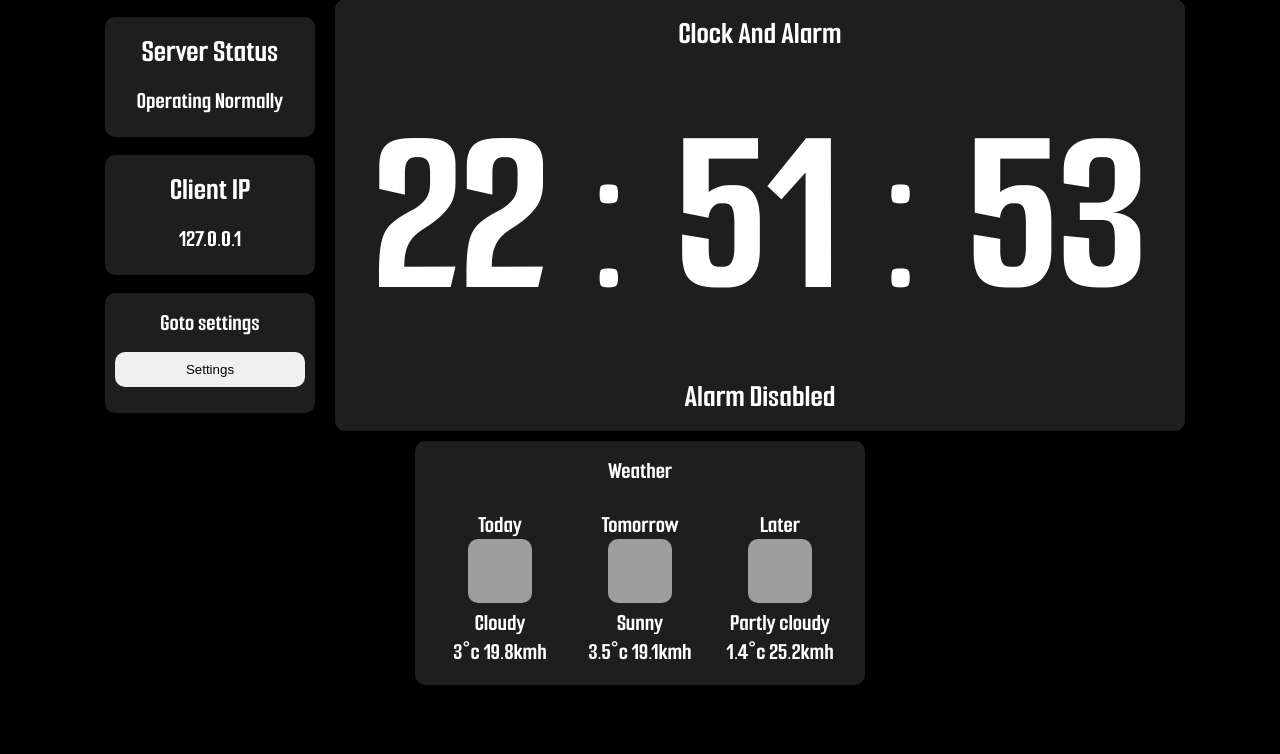
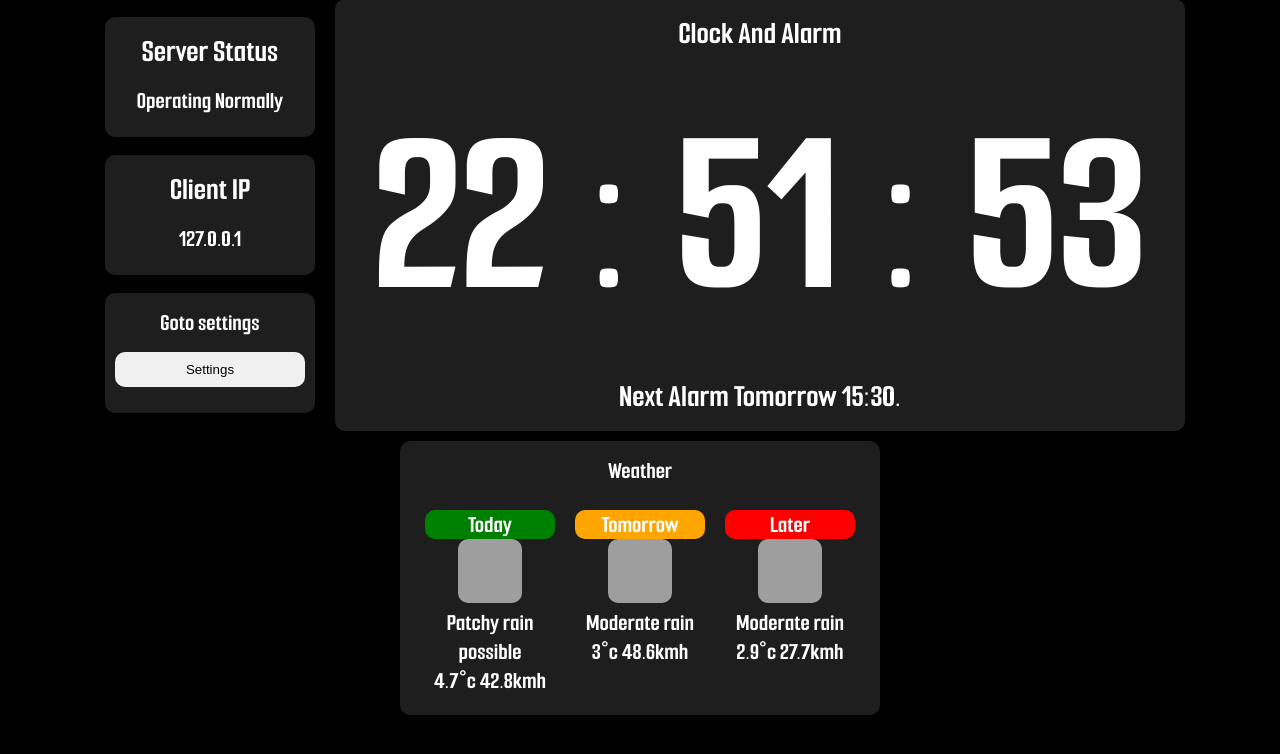
Before and after one commit to themodgamer/alarmclockwebserver, a Node server app: page / in a window 1280 px wide. Shown: the part 16-770 px from the top of the page. Run offline with Node 20, Linux system fonts and the light colour scheme; grey boxes are pictures that could not be loaded.

Commit message:
bruh upgrades

```diff
--- a/inputs/index.json
+++ b/inputs/index.json
@@ -1 +1 @@
-{"title":"Alarm Clock Site","message":"Hello there!","buttontext":"Hello there","timetitle":"Clock And Alarm","exampletime":"24:60:60","examplesubclocktime":"Next Alarm Tomorrow 07:00.","servertitle":"Server Status","server":"Operating Normally","settingstitle":"Goto settings","buttonsettingsaction":"./settings","buttonsettingstext":"Settings","clientiptitle":"Client IP","clientip":"172.25.112.1","weathertitle":"Weather","weatherdaytitles":["Today","Tomorrow","Later"],"weathersrc":["//cdn.weatherapi.com/weather/64x64/day/119.png","//cdn.weatherapi.com/weather/64x64/day/113.png","//cdn.weatherapi.com/weather/64x64/day/116.png"],"weathertoptext":["Cloudy","Sunny","Partly cloudy"],"weatherbottomtext":["3°c  19.8kmh","3.5°c  19.1kmh","1.4°c  25.2kmh"],"_locals":{}}
+{"title":"Alarm Clock Site","message":"Hello there!","buttontext":"Hello there","timetitle":"Clock And Alarm","exampletime":"24:60:60","examplesubclocktime":"Next Alarm Tomorrow 07:00.","servertitle":"Server Status","server":"Operating Normally","settingstitle":"Goto settings","buttonsettingsaction":"./settings","buttonsettingstext":"Settings","clientiptitle":"Client IP","clientip":"172.25.112.1","weathertitle":"Weather","weatherdaytitles":["Today","Tomorrow","Later"],"weathersrc":["//cdn.weatherapi.com/weather/64x64/day/176.png","//cdn.weatherapi.com/weather/64x64/day/302.png","//cdn.weatherapi.com/weather/64x64/day/302.png"],"weathertoptext":["Patchy rain possible","Moderate rain","Moderate rain"],"weatherbottomtext":["4.7°c  42.8kmh","3°c  48.6kmh","2.9°c  27.7kmh"],"weatherdaycolor":["green","orange","red"],"_locals":{}}
--- a/inputs/settings.json
+++ b/inputs/settings.json
@@ -1 +1 @@
-{"title":"Settings","hometitle":"Goto Home","buttonhomeaction":"./","buttonhometext":"Back","daysinweek":["Monday","Tuesday","Wednesday","Thursday","Friday","Saturday","Sunday"],"daysactive":["on","on","on","on","on","on","on"],"daysvalue":["15:30","07:00","14:32","13:45","07:00","07:00","07:00"],"savetitle":"Save Settings","savebuttontext":"Save","settingssaveaction":"./settingsupdate","_locals":{}}
+{"title":"Settings","hometitle":"Goto Home","buttonhomeaction":"./","buttonhometext":"Back","daysinweek":["Monday","Tuesday","Wednesday","Thursday","Friday","Saturday","Sunday"],"daysactive":["on","on","on","on","on","on","on"],"daysvalue":["15:30","07:00","14:32","13:45","07:00","07:00","23:55"],"savetitle":"Save Settings","savebuttontext":"Save","settingssaveaction":"./settingsupdate","_locals":{}}
--- a/main.js
+++ b/main.js
@@ -13,7 +13,7 @@ const fs = require('fs');
 
 function refreshweather() {
     setTimeout(refreshweather,1800000)
-    https.get('https://api.weatherapi.com/v1/forecast.json?key=8c048176fc0d405e80192210221403&q=Bodo&alerts=yes&days=3',res => {
+    https.get('https://api.weatherapi.com/v1/forecast.json?key=8c048176fc0d405e80192210221403&q=Sortland&alerts=yes&days=3',res => {
         let data = [];
         res.on('data', chunk => {
             data.push(chunk)
@@ -46,16 +46,16 @@ app.get('/', function (req, res) {
     var renderinput = require('./inputs/index.json')
     var settings = require('./inputs/settings.json');
     var date_ob = new Date();
-    thattime = new Date("2022-01-01T" + settings.daysvalue[date_ob.getDay()-1] + ":00")
+    thattime = new Date("2022-01-01T" + settings.daysvalue[date_ob.getDay()] + ":00")
     var selectedTime = "Alarm Disabled"
-    if (thattime.getHours() < date_ob.getHours()) {
+    if (thattime.getHours().toString() < date_ob.getHours().toString()) { //REDO all of this code idk what it is doing anymore
         selectedTime = "Alarm Disabled Tomorrow"
         if (settings.daysactive[date_ob.getDay()] == "on") {
             selectedTime = "Next Alarm Tomorrow " + settings.daysvalue[date_ob.getDay()] + ".";
         }
     } else {
-        if (settings.daysactive[date_ob.getDay()-1] == "on") {
-            selectedTime = "Next Alarm " + settings.daysvalue[date_ob.getDay()-1] + ".";
+        if (settings.daysactive[date_ob.getDay()] == "on") {
+            selectedTime = "Next Alarm " + settings.daysvalue[date_ob.getDay()] + ".";
         }
     }
     renderinput.examplesubclocktime = selectedTime;
--- a/site/main.css
+++ b/site/main.css
@@ -115,6 +115,6 @@ h1:hover, h2:hover, h3:hover, h4:hover, h5:hover, h6:hover, div:hover, img:hover
 }
 
 #weathersubdivs {
-    width: 120px;
-    height: 150px;
+    width: 130px;
+    height: 180px;
 }
--- a/views/index.pug
+++ b/views/index.pug
@@ -31,7 +31,7 @@ html(lang='en')
       div(id="weatherdiv")
         each val, index in weathertoptext
           div(id="weathersubdivs")
-            h2(id="weathertexts")= weatherdaytitles[index]
+            h2(id="weathertexts", style="background-color: " + weatherdaycolor[index] + ";")= weatherdaytitles[index]
             img(src=weathersrc[index], alt="weathericon", id="weatherico")
             h2(id="weathertexts")= weathertoptext[index]
             h2(id="weathertexts")= weatherbottomtext[index]
```
